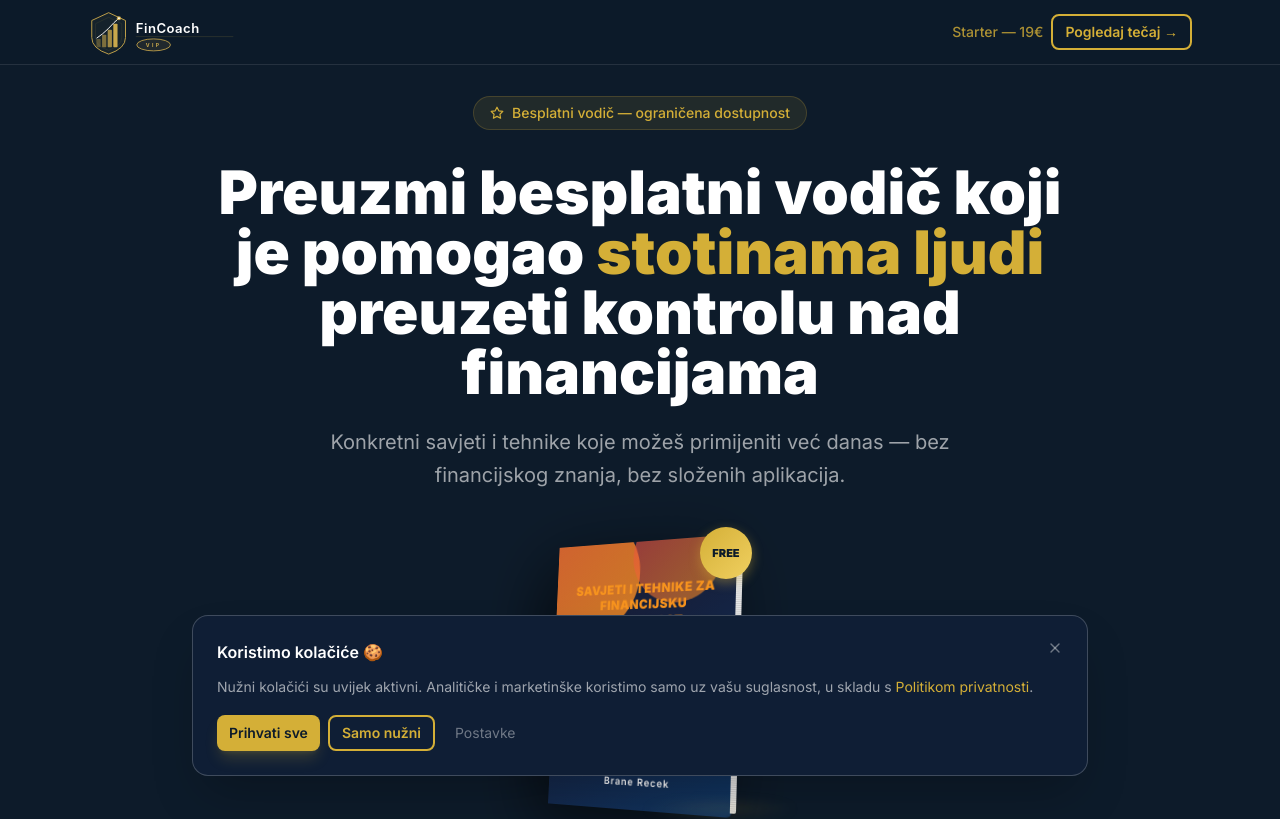
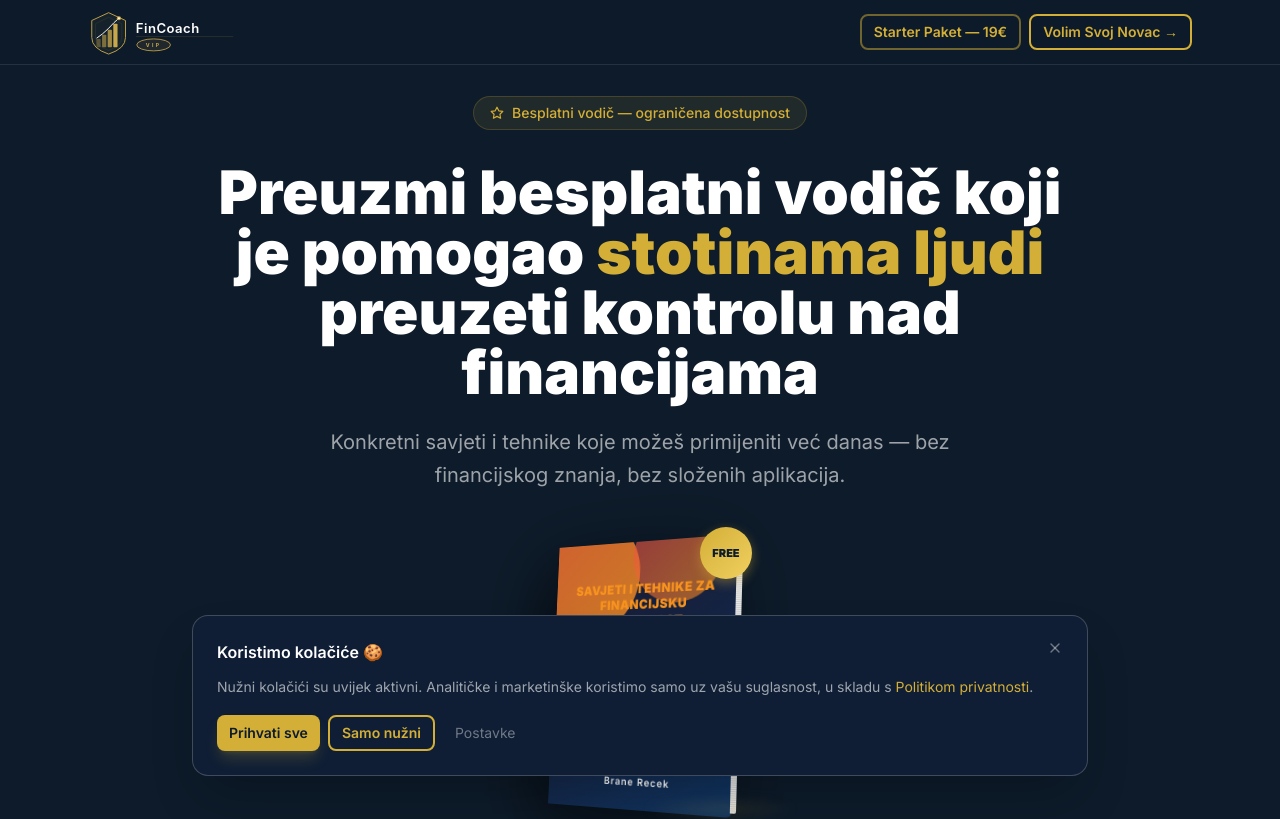
Before and after one commit to financijskiexpert/fincoach-vip, a Next.js app: page / in a window 1280 px wide. Shown: the top 819 px of the page. Built offline with nearby package versions, Linux system fonts and the light colour scheme; no server answers.

Commit message:
fix: nav - Starter kot zlat gumb, VSN preimenovan v Volim Svoj Novac

```diff
--- a/src/app/page.tsx
+++ b/src/app/page.tsx
@@ -57,12 +57,14 @@ export default function LandingPage() {
             <Image src="/logo/fincoach-logo-horizontal.svg" alt="FinCoach VIP" width={150} height={47} priority />
           </Link>
           <div className="flex items-center gap-2">
-            <Link href="/starter-paket" className="text-sm font-medium hidden sm:block" style={{ color: 'rgba(212,175,55,0.8)' }}>
-              Starter — 19€
+            <Link href="/starter-paket" className="hidden sm:block">
+              <Button size="sm" variant="outline" style={{ borderColor: 'rgba(212,175,55,0.5)', color: '#D4AF37' }}>
+                Starter Paket — 19€
+              </Button>
             </Link>
-            <Link href="/volim-svoj-novac">
+            <Link href="/volim-svojnovac">
               <Button size="sm" variant="outline">
-                Pogledaj tečaj →
+                Volim Svoj Novac →
               </Button>
             </Link>
           </div>
```
